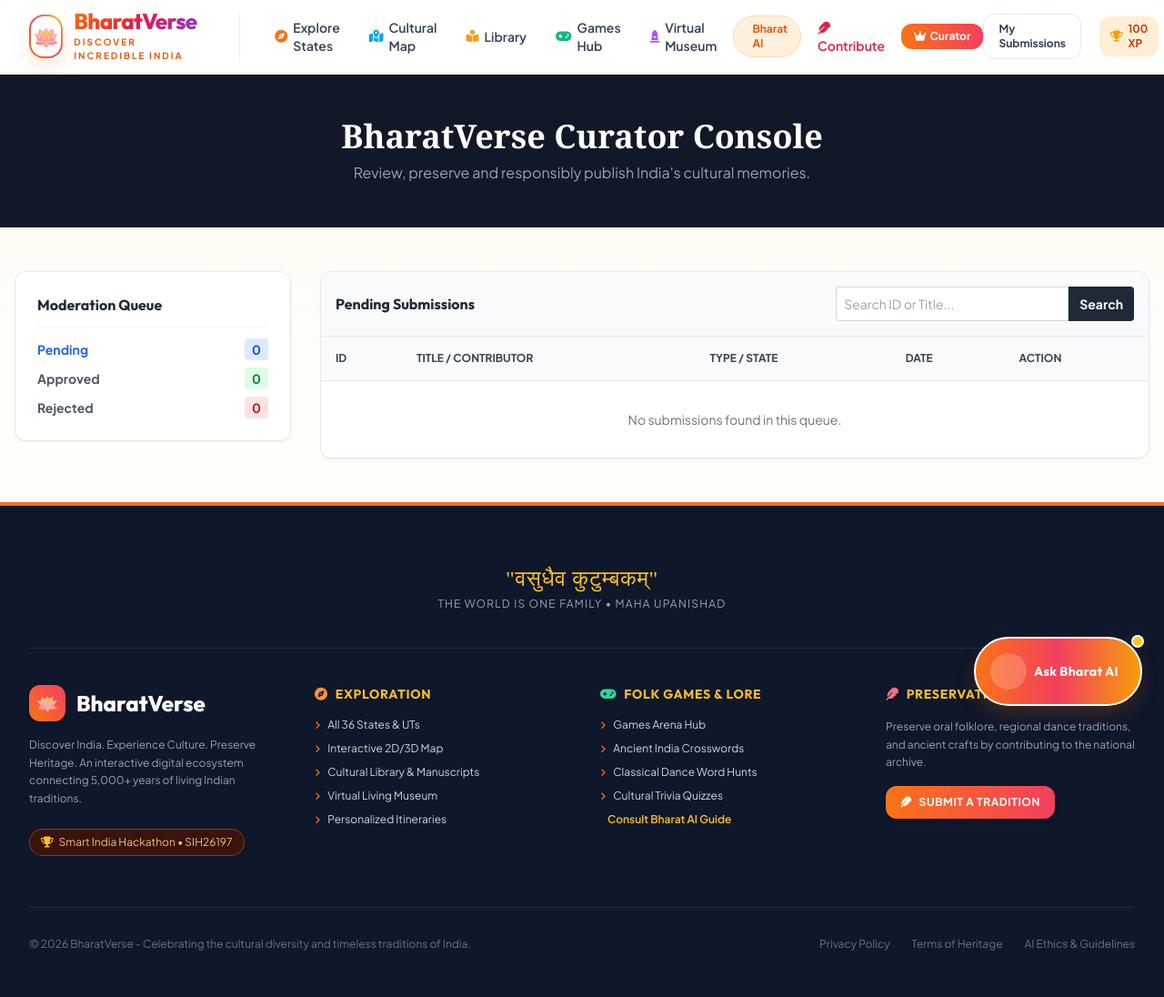
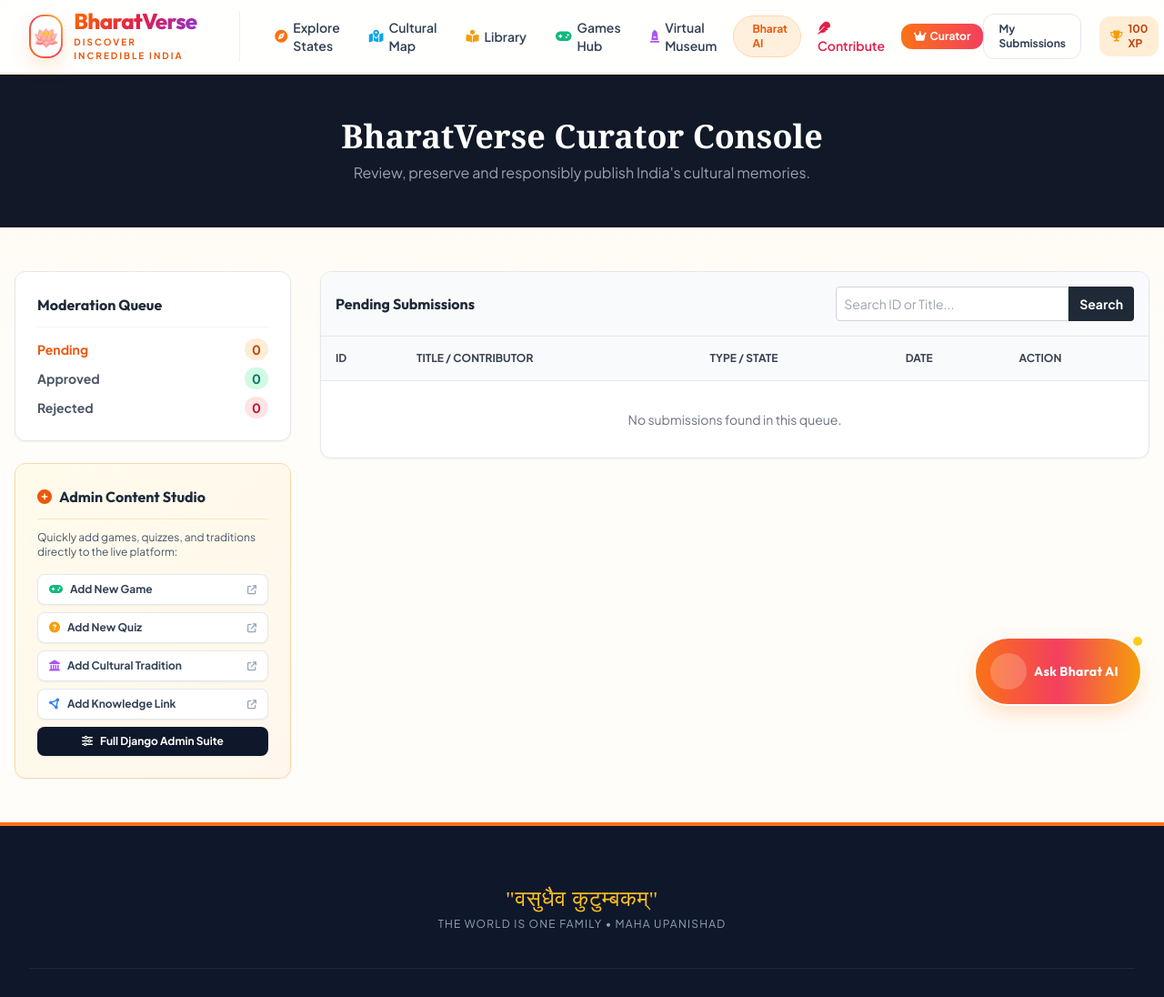
Before and after one commit to Sapna615/BharatVerse, a Django app: page /contribute/curator/ in a window 1280 px wide; the page is wider, and only the part inside the window is pictured. Shown: the top 1096 px of that part at 91% size. Before the commit the page ends 1045 px from the top of that part, so only its background shows below. Run offline with Django 5.2, Linux system fonts and the light colour scheme; a user stored in the database is signed in; data that the repository does not hold is empty; some libraries are stand-ins or nearby versions; some web fonts are replaced.

Commit message:
Add Curator registration option and direct Admin studio links on Games Hub and Curator Dashboard

```diff
--- a/templates/accounts/register.html
+++ b/templates/accounts/register.html
@@ -27,6 +27,7 @@
                     <select id="role" name="role" class="mt-1 block w-full pl-3 pr-10 py-2 text-base border-gray-300 focus:outline-none focus:ring-bharat-saffron focus:border-bharat-saffron sm:text-sm rounded-md">
                         <option value="explorer">Explorer (Discover & Learn)</option>
                         <option value="contributor">Contributor (Submit Cultural Stories)</option>
+                        <option value="curator">Curator / Admin (Review Submissions & Manage Content)</option>
                     </select>
                 </div>
             </div>
--- a/templates/contributions/curator_dashboard.html
+++ b/templates/contributions/curator_dashboard.html
@@ -12,10 +12,39 @@
         <div class="bg-white rounded-xl shadow-sm border border-gray-200 p-6">
             <h3 class="font-bold text-gray-800 border-b border-gray-100 pb-3 mb-3">Moderation Queue</h3>
             <ul class="space-y-2">
-                <li><a href="?status=pending" class="flex justify-between items-center text-sm font-bold {% if status_filter == 'pending' %}text-blue-600{% else %}text-gray-600 hover:text-gray-900{% endif %}">Pending <span class="bg-blue-100 text-blue-700 py-0.5 px-2 rounded">{{ counts.pending }}</span></a></li>
-                <li><a href="?status=approved" class="flex justify-between items-center text-sm font-bold {% if status_filter == 'approved' %}text-green-600{% else %}text-gray-600 hover:text-gray-900{% endif %}">Approved <span class="bg-green-100 text-green-700 py-0.5 px-2 rounded">{{ counts.approved }}</span></a></li>
-                <li><a href="?status=rejected" class="flex justify-between items-center text-sm font-bold {% if status_filter == 'rejected' %}text-red-600{% else %}text-gray-600 hover:text-gray-900{% endif %}">Rejected <span class="bg-red-100 text-red-700 py-0.5 px-2 rounded">{{ counts.rejected }}</span></a></li>
+                <li><a href="?status=pending" class="flex justify-between items-center text-sm font-bold {% if status_filter == 'pending' %}text-orange-600{% else %}text-gray-600 hover:text-gray-900{% endif %}">Pending <span class="bg-orange-100 text-orange-700 py-0.5 px-2 rounded-full">{{ counts.pending }}</span></a></li>
+                <li><a href="?status=approved" class="flex justify-between items-center text-sm font-bold {% if status_filter == 'approved' %}text-emerald-600{% else %}text-gray-600 hover:text-gray-900{% endif %}">Approved <span class="bg-emerald-100 text-emerald-700 py-0.5 px-2 rounded-full">{{ counts.approved }}</span></a></li>
+                <li><a href="?status=rejected" class="flex justify-between items-center text-sm font-bold {% if status_filter == 'rejected' %}text-rose-600{% else %}text-gray-600 hover:text-gray-900{% endif %}">Rejected <span class="bg-rose-100 text-rose-700 py-0.5 px-2 rounded-full">{{ counts.rejected }}</span></a></li>
             </ul>
+        </div>
+
+        <!-- Quick Admin Creation Shortcuts -->
+        <div class="bg-gradient-to-br from-amber-50 to-orange-50 rounded-xl shadow-sm border border-orange-200 p-6">
+            <h3 class="font-bold text-slate-800 border-b border-orange-200/60 pb-3 mb-3 flex items-center gap-2">
+                <i class="fa-solid fa-plus-circle text-orange-600"></i> Admin Content Studio
+            </h3>
+            <p class="text-xs text-slate-600 mb-4">Quickly add games, quizzes, and traditions directly to the live platform:</p>
+            <div class="space-y-2">
+                <a href="/admin/games/game/add/" target="_blank" class="w-full flex items-center justify-between px-3 py-2 text-xs font-bold text-slate-700 bg-white border border-slate-200 hover:border-orange-400 hover:text-orange-600 rounded-lg transition-all shadow-sm">
+                    <span class="flex items-center gap-2"><i class="fa-solid fa-gamepad text-emerald-500"></i> Add New Game</span>
+                    <i class="fa-solid fa-arrow-up-right-from-square text-slate-400 text-[10px]"></i>
+                </a>
+                <a href="/admin/quizzes/quiz/add/" target="_blank" class="w-full flex items-center justify-between px-3 py-2 text-xs font-bold text-slate-700 bg-white border border-slate-200 hover:border-orange-400 hover:text-orange-600 rounded-lg transition-all shadow-sm">
+                    <span class="flex items-center gap-2"><i class="fa-solid fa-question-circle text-amber-500"></i> Add New Quiz</span>
+                    <i class="fa-solid fa-arrow-up-right-from-square text-slate-400 text-[10px]"></i>
+                </a>
+                <a href="/admin/culture/culturalentry/add/" target="_blank" class="w-full flex items-center justify-between px-3 py-2 text-xs font-bold text-slate-700 bg-white border border-slate-200 hover:border-orange-400 hover:text-orange-600 rounded-lg transition-all shadow-sm">
+                    <span class="flex items-center gap-2"><i class="fa-solid fa-landmark text-purple-500"></i> Add Cultural Tradition</span>
+                    <i class="fa-solid fa-arrow-up-right-from-square text-slate-400 text-[10px]"></i>
+                </a>
+                <a href="/admin/culture/culturalconnection/add/" target="_blank" class="w-full flex items-center justify-between px-3 py-2 text-xs font-bold text-slate-700 bg-white border border-slate-200 hover:border-orange-400 hover:text-orange-600 rounded-lg transition-all shadow-sm">
+                    <span class="flex items-center gap-2"><i class="fa-solid fa-circle-nodes text-blue-500"></i> Add Knowledge Link</span>
+                    <i class="fa-solid fa-arrow-up-right-from-square text-slate-400 text-[10px]"></i>
+                </a>
+                <a href="/admin/" target="_blank" class="w-full flex items-center justify-center gap-2 mt-3 px-3 py-2 text-xs font-bold text-white bg-slate-900 hover:bg-slate-800 rounded-lg transition-all shadow-sm">
+                    <i class="fa-solid fa-sliders"></i> Full Django Admin Suite
+                </a>
+            </div>
         </div>
     </div>
 
```
Also changed, not shown: bharatverse/settings.py (+8 -1 lines), templates/games/hub.html (+8 -0 lines).
